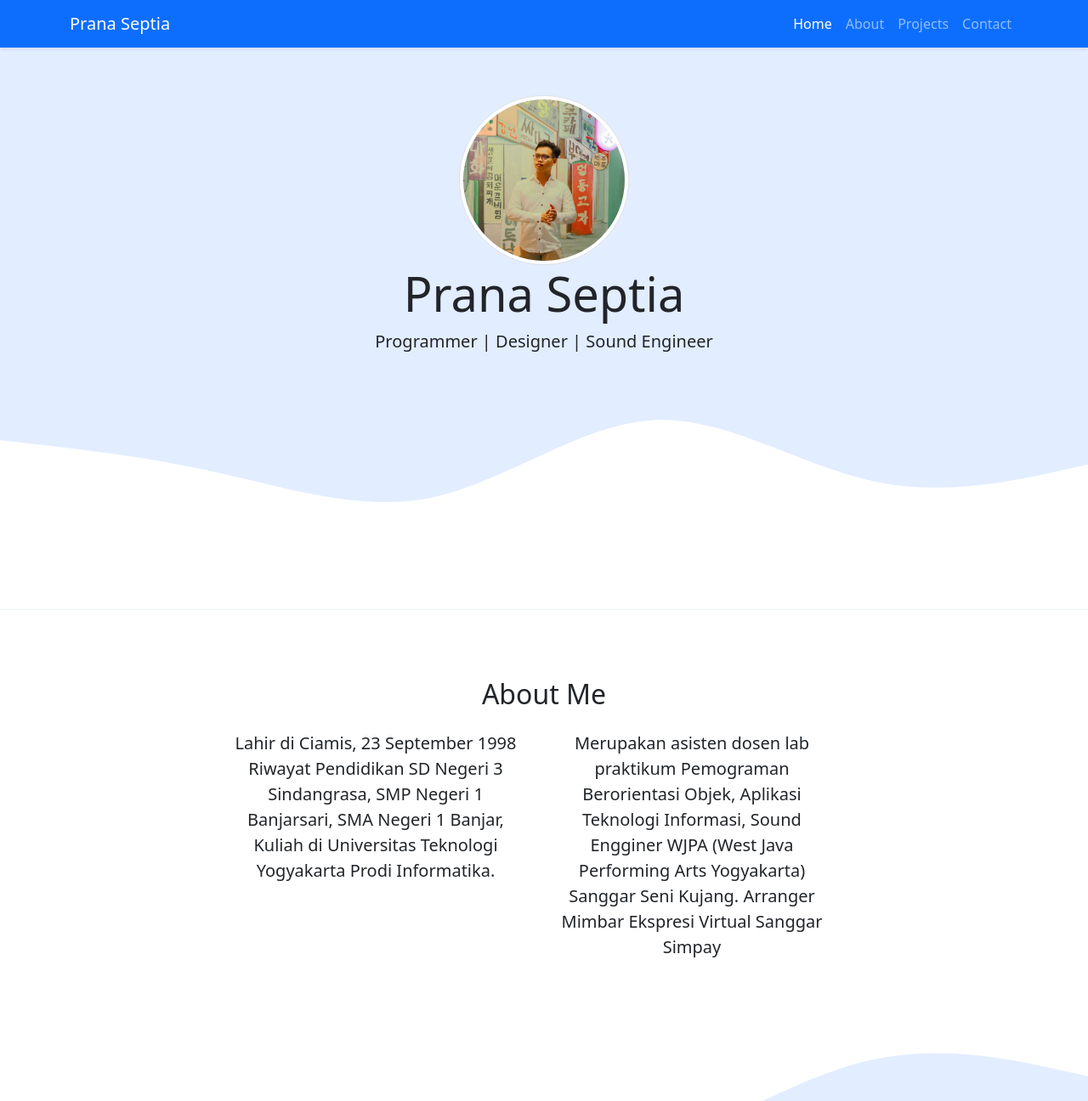
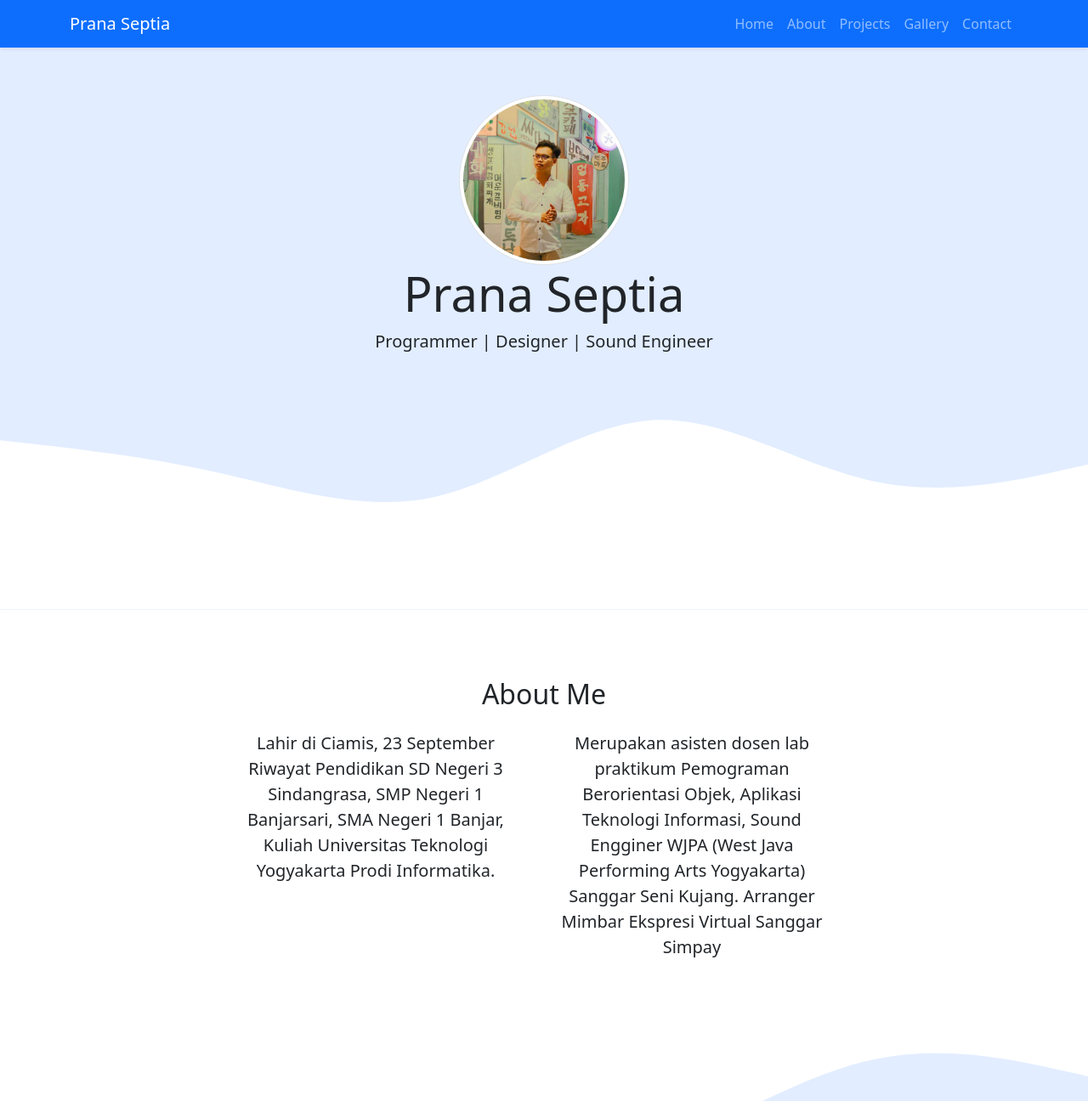
Before and after one commit to pranaseptia/My-Portofolio-Website, a plain HTML site: page index.html in a window 1280 px wide. Shown: the top 1296 px of the page at 85% size. Drawn offline with nearby package versions, Linux system fonts and the light colour scheme.

Commit message:
revisi deskripsi

```diff
--- a/index.html
+++ b/index.html
@@ -18,6 +18,8 @@
     <title>My Portfolio | Prana Septia</title>
   </head>
   <body id="home">
+
+
     <!-- Navbar -->
     <nav class="navbar navbar-expand-lg navbar-dark bg-primary shadow-sm fixed-top" >
       <div class="container ">
@@ -28,13 +30,16 @@
         <div class="collapse navbar-collapse" id="navbarNav">
           <ul class="navbar-nav ms-auto">
             <li class="nav-item">
-              <a class="nav-link active" aria-current="page" href="#home">Home</a>
+              <a class="nav-link" aria-current="page" href="#home">Home</a>
             </li>
             <li class="nav-item">
               <a class="nav-link " href="#about">About</a>
             </li>
             <li class="nav-item">
               <a class="nav-link" href="#projects">Projects</a>
+            </li>
+            <li class="nav-item">
+              <a class="nav-link" href="#gallery">Gallery</a>
             </li>
         </li>
         <li class="nav-item">
@@ -65,7 +70,7 @@
                 </div>
                 <div class="row justify-content-center fs-5 text-center">
                     <div class="col-md-4 mb-3" data-aos ="fade-right"  data-aos-duration="1000" >
-                        <p>Lahir di Ciamis, 23 September 1998 Riwayat Pendidikan SD Negeri 3 Sindangrasa, SMP Negeri 1 Banjarsari, SMA Negeri 1 Banjar,  Kuliah di Universitas Teknologi Yogyakarta Prodi Informatika.</p>
+                        <p>Lahir di Ciamis, 23 September Riwayat Pendidikan SD Negeri 3 Sindangrasa, SMP Negeri 1 Banjarsari, SMA Negeri 1 Banjar,  Kuliah Universitas Teknologi Yogyakarta Prodi Informatika.</p>
                     </div>
                     <div class="col-md-4 mb-3" data-aos ="fade-left" data-aos-delay ="200"  data-aos-duration="1000" >
                         <p>Merupakan asisten dosen lab praktikum Pemograman Berorientasi Objek, Aplikasi Teknologi Informasi, Sound Engginer WJPA (West Java Performing Arts Yogyakarta) Sanggar Seni Kujang. Arranger Mimbar Ekspresi Virtual Sanggar Simpay </p>
@@ -236,8 +241,6 @@
 </section>
 
     <!-- AKhir Gallery-->
-
-
     <!-- Contact -->
     <section id="contact">
       <div class="container">
```
Also changed, not shown: img/gallery/7f83f4de-9332-4715-96f2-7f59532d45f4.jpg (added), 1 other file.
